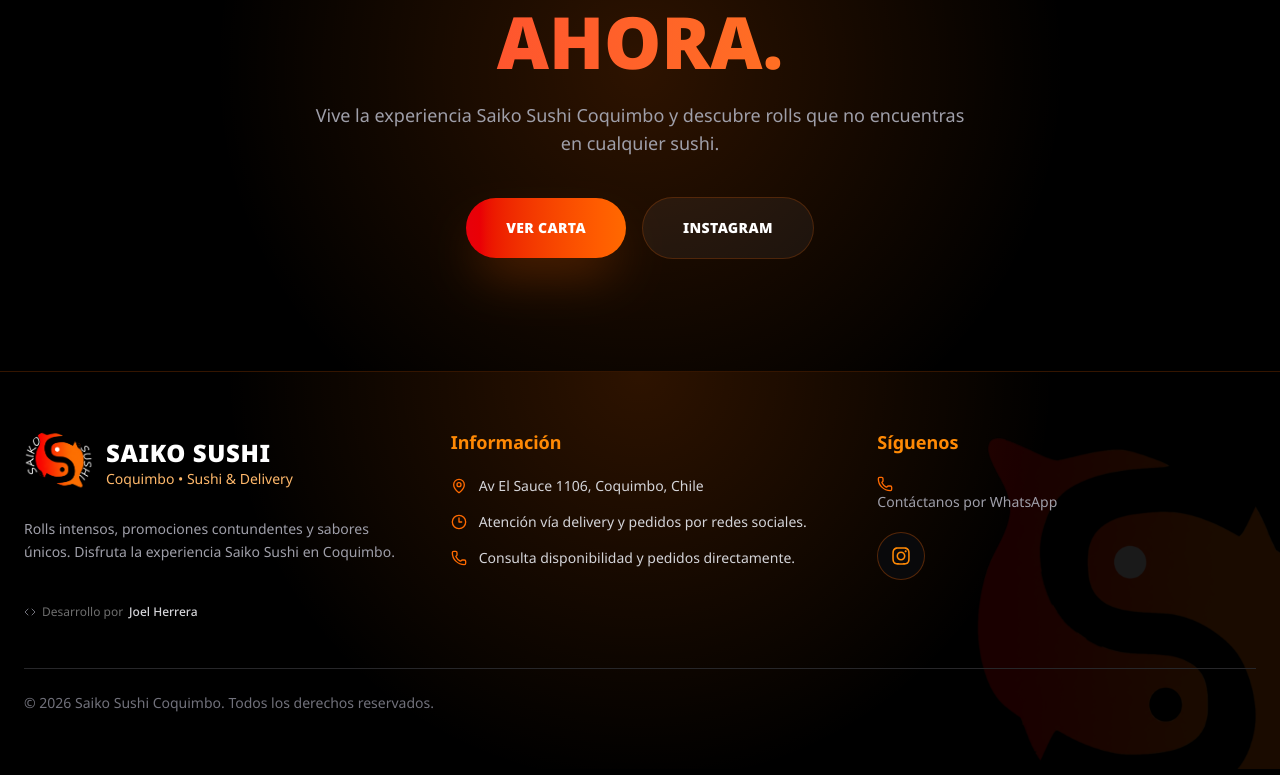
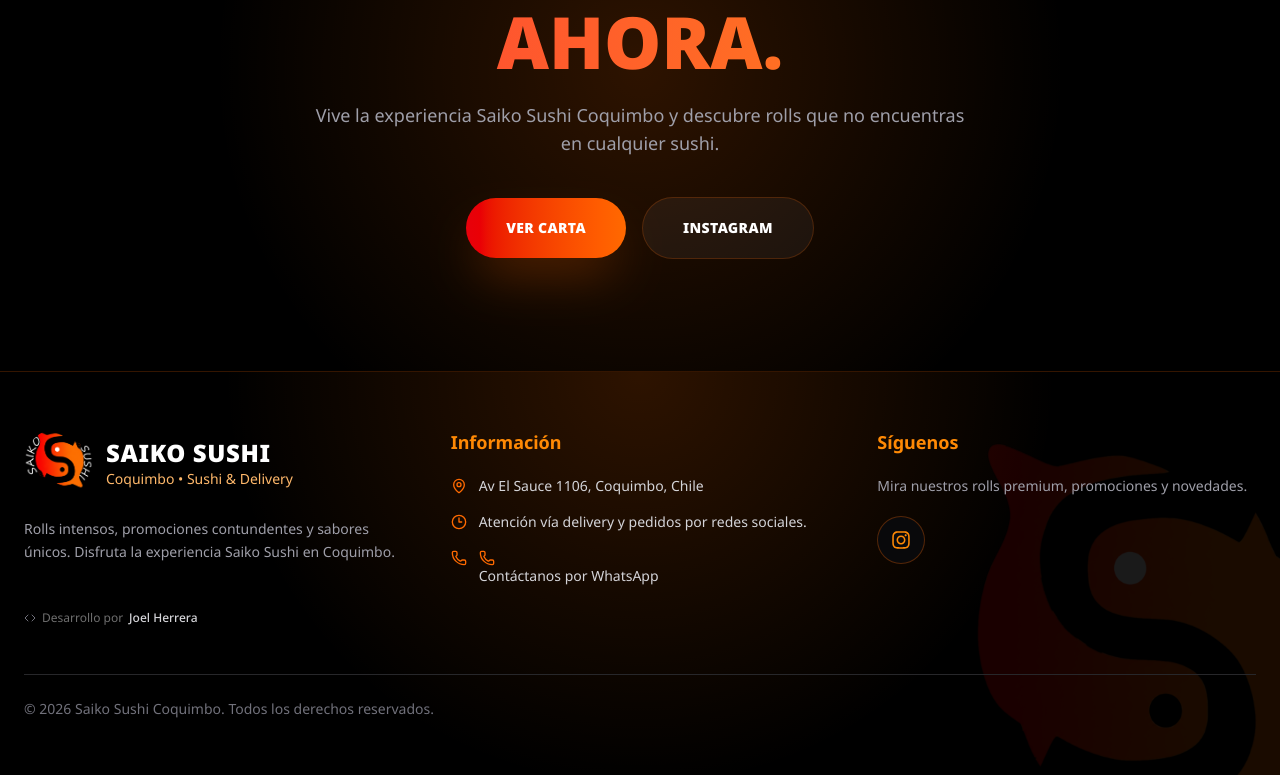
Before and after one commit to Joelherr09/saiko-sushi, a Next.js app: page / in a window 1280 px wide. Shown: the part 9576-10351 px from the top of the page. Built offline with nearby package versions, Linux system fonts and the light colour scheme.

Commit message:
Update Footer.tsx

```diff
--- a/components/layout/Footer.tsx
+++ b/components/layout/Footer.tsx
@@ -80,8 +80,10 @@ export default function Footer() {
 
               <div className="flex items-start gap-3">
                 <Phone className="mt-0.5 size-4 text-orange-500" />
-
-                <p>Consulta disponibilidad y pedidos directamente.</p>
+                <a href="https://wa.me/56961980287" target="_blank" rel="noopener noreferrer">
+                  <Phone className="mt-0.5 size-4 text-orange-500" />
+                  <span>Contáctanos por WhatsApp</span>
+                </a>
               </div>
             </div>
           </div>
@@ -93,10 +95,7 @@ export default function Footer() {
             </h3>
 
             <p className="text-sm text-zinc-400">
-              <a href="https://wa.me/56961980287" target="_blank" rel="noopener noreferrer">
-                <Phone className="mt-0.5 size-4 text-orange-500" />
-                <span>Contáctanos por WhatsApp</span>
-              </a>
+              Mira nuestros rolls premium, promociones y novedades.
             </p>
 
             <div className="flex items-center gap-4">
```
